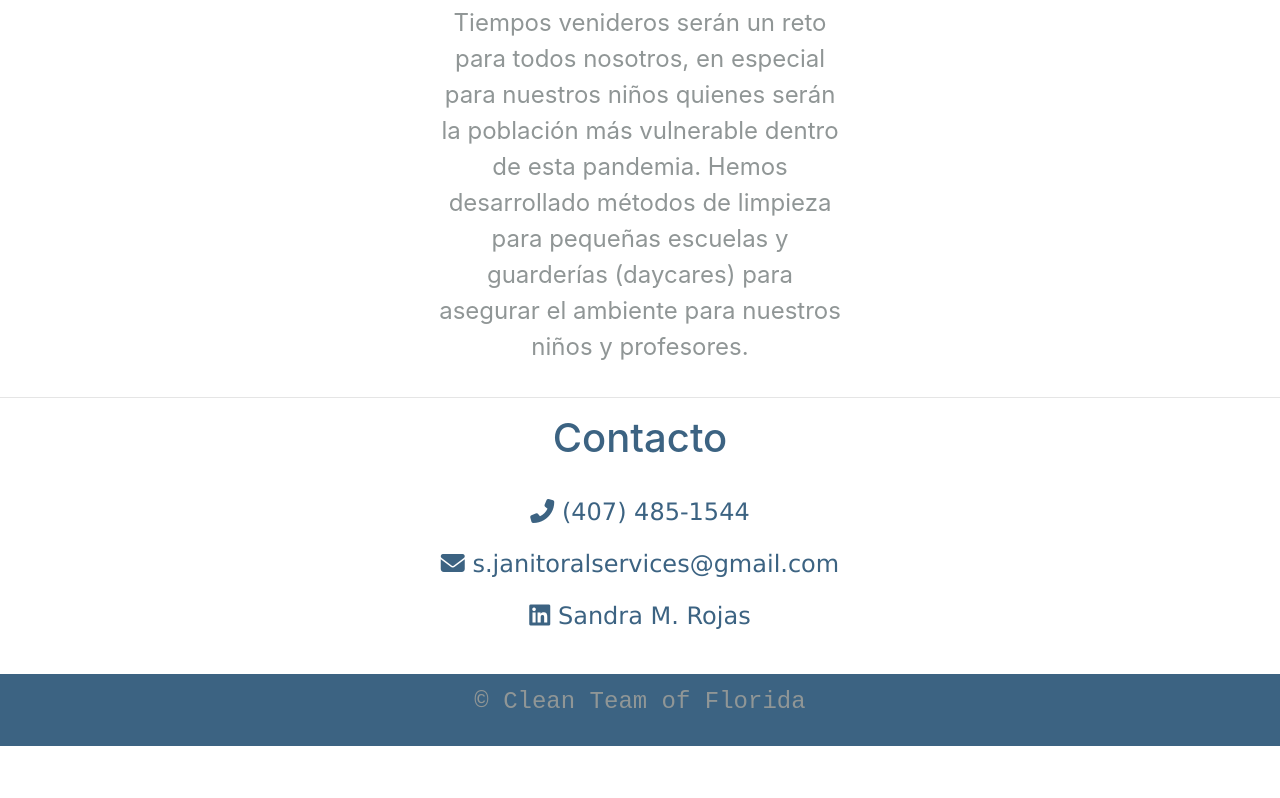
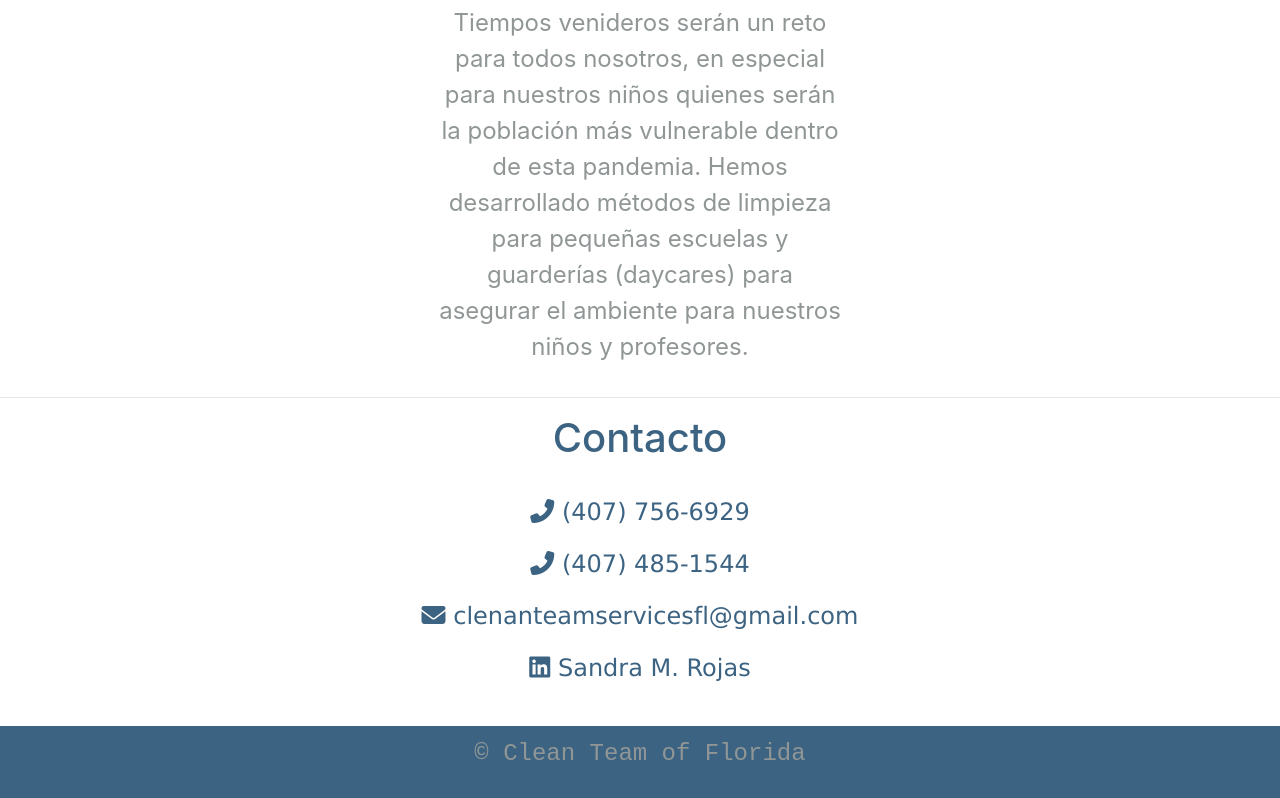
Before and after one commit to didachos24/CleanTeamServices, a plain HTML site: page inicio.html in a window 1280 px wide. Shown: the part 3268-4066 px from the top of the page. Before the commit the page ends 4014 px from the top, so only its background shows below. Drawn offline with nearby package versions, Linux system fonts and the light colour scheme.

Commit message:
Contact changed

```diff
--- a/inicio.html
+++ b/inicio.html
@@ -261,13 +261,18 @@
 
       <div class="center" id="contact">
         <div class="col">
+          <a href="tel+14077566929">
+            <p class="phone-link darkblue">
+              <i class="fas fa-phone-alt"></i> (407) 756-6929
+            </p>
+          </a>
           <a href="tel:+14074851544">
             <p class="phone-link darkblue">
               <i class="fas fa-phone-alt"></i> (407) 485-1544
             </p>
           </a>
-          <a href="mailto:s.janitoralservices@gmail.com">
-            <p class="phone-link darkblue center"><i class="fas fa-envelope"></i> s.janitoralservices@gmail.com</p>
+          <a href="mailto:cleanteamservicesfl@gmail.com">
+            <p class="phone-link darkblue center"><i class="fas fa-envelope"></i> clenanteamservicesfl@gmail.com</p>
           </a>
           <a href="https://linkedin.com">
             <p class="phone-link darkblue"><i class="fab fa-linkedin"></i> Sandra M. Rojas</p>
```
Also changed, not shown: index.html (+7 -2 lines).
